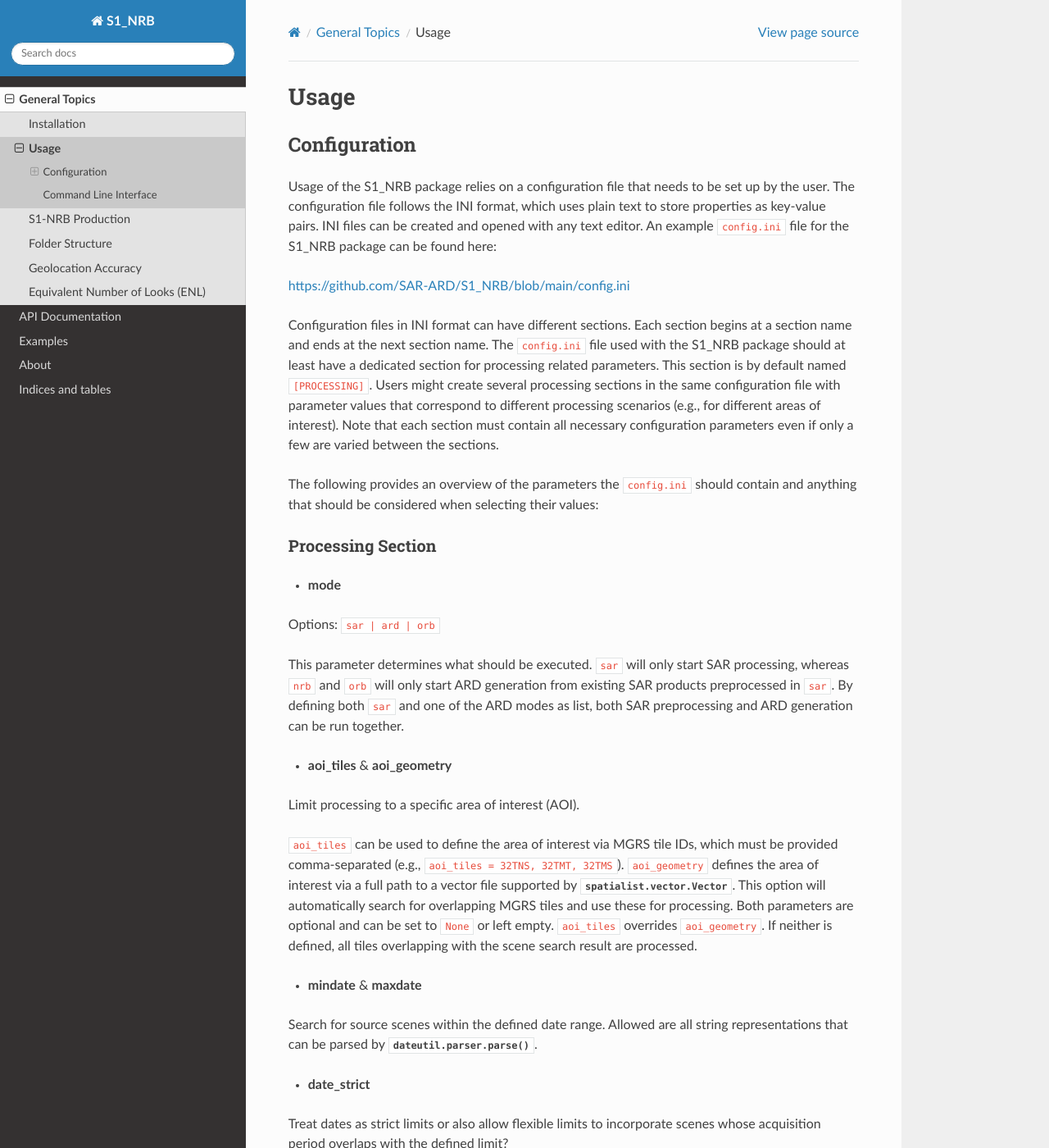
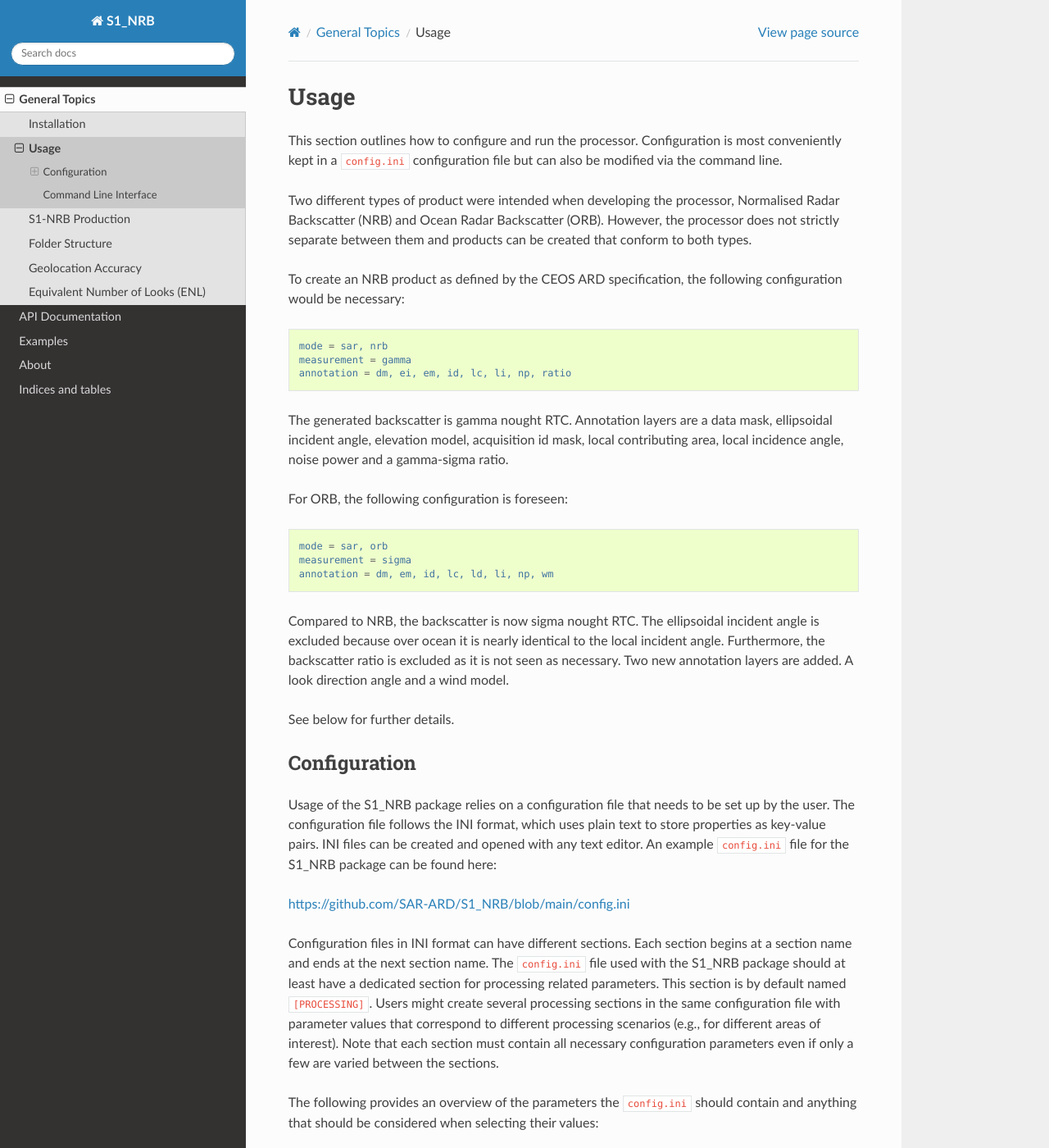
Before and after one commit to SAR-ARD/s1ard, a Sphinx documentation site: the page built from docs/general/usage.rst, in a window 1280 px wide and 1400 px high. Shown: the whole window at 82% size. Built offline with Sphinx 7.4.7 and the Read the Docs theme 2.0.0, drawn with Linux system fonts in a browser that asks for light colours; some of the changed text lies outside the part shown.

Commit message:
[docs] improved usage description

```diff
--- a/docs/general/usage.rst
+++ b/docs/general/usage.rst
@@ -1,5 +1,37 @@
 Usage
 =====
+
+This section outlines how to configure and run the processor. Configuration is most conveniently kept in a ``config.ini``
+configuration file but can also be modified via the command line.
+
+Two different types of product were intended when developing the processor, Normalised Radar Backscatter (NRB)
+and Ocean Radar Backscatter (ORB). However, the processor does not strictly separate between them and products can be created that
+conform to both types.
+
+To create an NRB product as defined by the CEOS ARD specification, the following configuration would be necessary:
+
+.. code-block:: ini
+
+    mode = sar, nrb
+    measurement = gamma
+    annotation = dm, ei, em, id, lc, li, np, ratio
+
+The generated backscatter is gamma nought RTC. Annotation layers are a data mask, ellipsoidal incident angle, elevation model,
+acquisition id mask, local contributing area, local incidence angle, noise power and a gamma-sigma ratio.
+
+For ORB, the following configuration is foreseen:
+
+.. code-block:: ini
+
+    mode = sar, orb
+    measurement = sigma
+    annotation = dm, em, id, lc, ld, li, np, wm
+
+Compared to NRB, the backscatter is now sigma nought RTC. The ellipsoidal incident angle is excluded because over ocean
+it is nearly identical to the local incident angle. Furthermore, the backscatter ratio is excluded as it is not seen as necessary.
+Two new annotation layers are added. A look direction angle and a wind model.
+
+See below for further details.
 
 Configuration
 -------------
@@ -23,11 +55,16 @@
 ^^^^^^^^^^^^^^^^^^
 - **mode**
 
-Options: ``sar | ard | orb``
+Options: ``sar | nrb | orb``
 
-This parameter determines what should be executed.
-``sar`` will only start SAR processing, whereas ``nrb`` and ``orb`` will only start ARD generation from existing SAR products preprocessed in ``sar``.
-By defining both ``sar`` and one of the ARD modes as list, both SAR preprocessing and ARD generation can be run together.
+This parameter determines what steps should be executed.
+``sar`` will only start SAR preprocessing, whereas ``nrb`` and ``orb`` will only start ARD generation from existing SAR
+products preprocessed in ``sar``.
+By defining both ``sar`` and one of the ARD modes as list, both SAR preprocessing and ARD generation can be run together:
+
+.. code-block:: python
+
+    mode = sar, nrb
 
 - **aoi_tiles** & **aoi_geometry**
 
```
